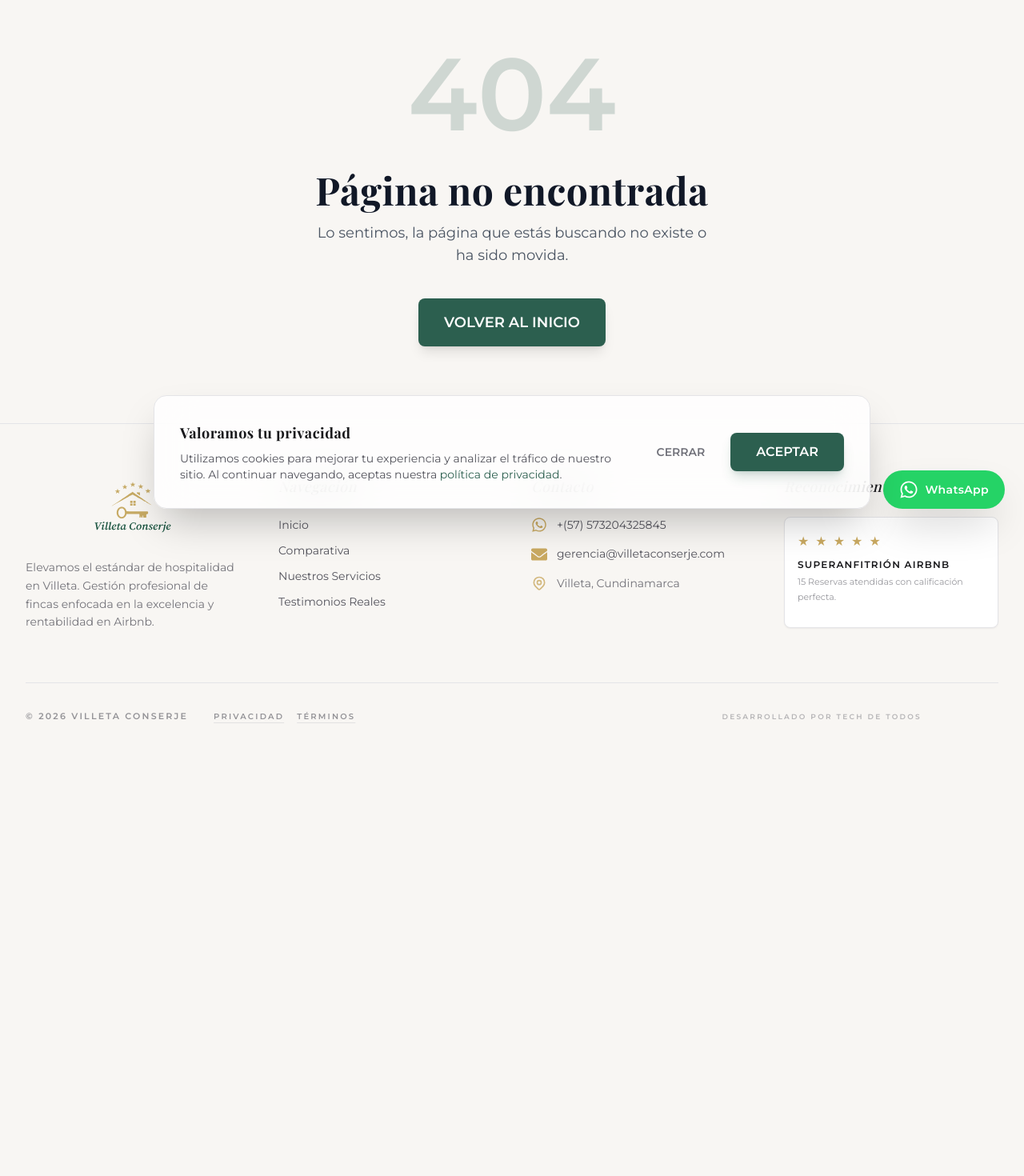
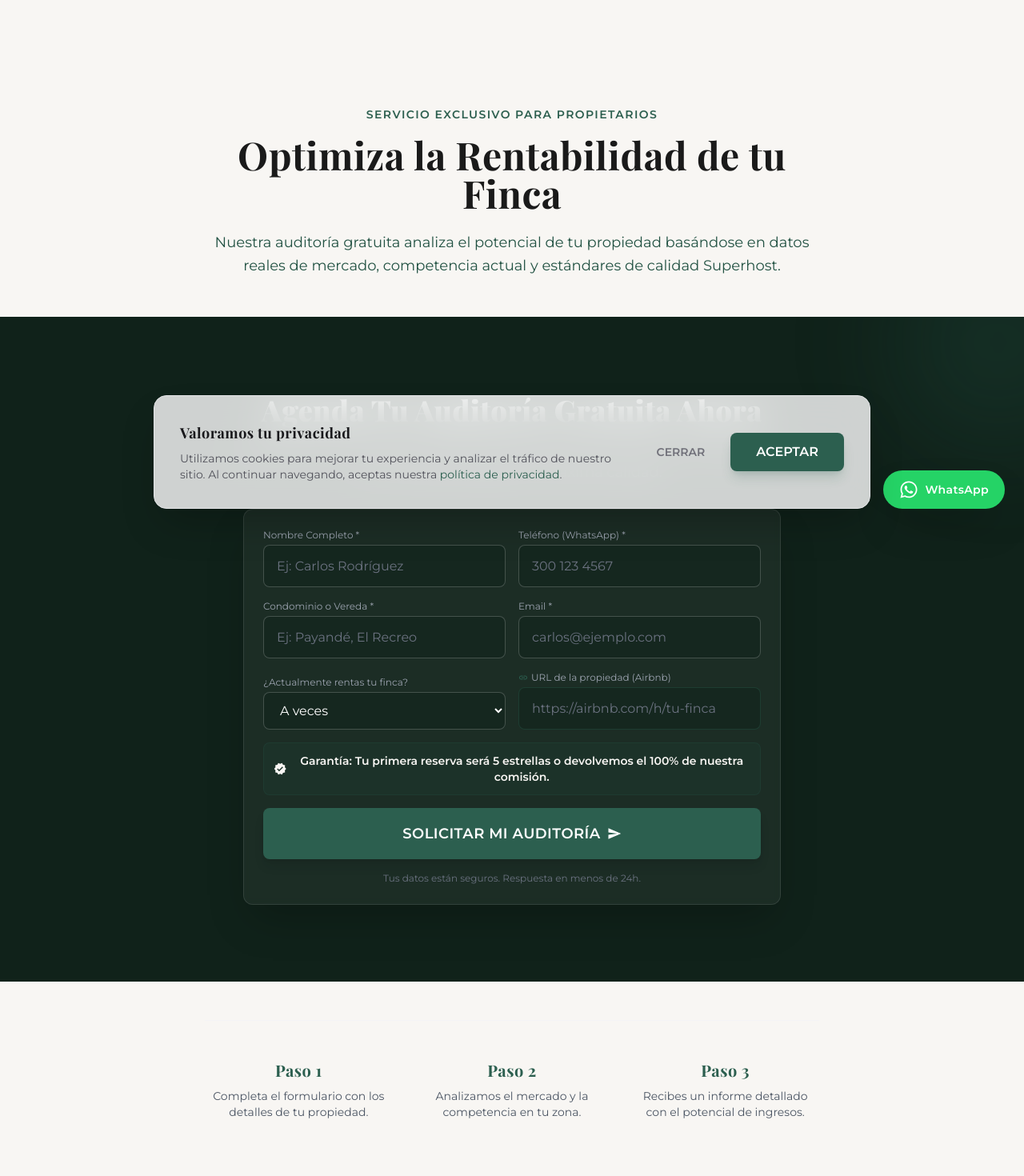
Before and after one commit to jhonatan-monsalve/villeta-conserje, a Next.js app: page /auditoria in a window 1280 px wide. Before the commit this address had no page. Shown: the part 140-1610 px from the top of the page at 80% size. Before the commit the page ends 1093 px from the top, so only its background shows below. Built offline with nearby package versions, Linux system fonts and the light colour scheme; a web font is replaced by a local one.

Commit message:
feat: Add Auditoria page and update navigation

```diff
--- /dev/null
+++ b/src/app/auditoria/page.tsx
@@ -0,0 +1,61 @@
+import { ContactForm } from "@/components/sections/Contact/ContactForm";
+import { Container } from "@/components/layout/Container";
+import { Metadata } from "next";
+
+export const metadata: Metadata = {
+    title: "Agendar Auditoría Gratuita | Villeta Conserje",
+    description: "Solicita una auditoría de ingresos gratuita para tu finca en Villeta. Descubre cuánto puedes ganar en Airbnb con nuestra gestión profesional.",
+    keywords: ["auditoría airbnb villeta", "rentabilidad fincas villeta", "gestión airbnb colombia", "ingresos alquiler vacacional"],
+    alternates: {
+        canonical: '/auditoria',
+    },
+    openGraph: {
+        title: "Agendar Auditoría Gratuita | Villeta Conserje",
+        description: "Descubre el potencial real de ingresos de tu finca en Villeta con nuestra auditoría gratuita.",
+        url: 'https://villetaconserje.com/auditoria',
+        type: 'website',
+    }
+};
+
+export default function AuditoriaPage() {
+    return (
+        <main className="min-h-screen bg-background pt-24">
+            <div className="py-12 lg:py-20">
+                <Container>
+                    <div className="text-center max-w-3xl mx-auto mb-12">
+                        <span className="text-primary font-bold uppercase tracking-widest text-sm mb-4 block">
+                            Servicio Exclusivo para Propietarios
+                        </span>
+                        <h1 className="text-4xl sm:text-5xl font-display font-bold text-text-main dark:text-white mb-6">
+                            Optimiza la Rentabilidad de tu Finca
+                        </h1>
+                        <p className="text-text-sub dark:text-gray-400 text-lg leading-relaxed">
+                            Nuestra auditoría gratuita analiza el potencial de tu propiedad basándose en datos reales de mercado,
+                            competencia actual y estándares de calidad Superhost.
+                        </p>
+                    </div>
+                </Container>
+
+                {/* Reutilizamos el ContactForm que ya tiene el ID 'auditoria' y el diseño necesario */}
+                <ContactForm />
+
+                <Container>
+                    <div className="max-w-3xl mx-auto mt-12 grid grid-cols-1 md:grid-cols-3 gap-8 text-center border-t border-zinc-100 pt-12">
+                        <div>
+                            <h4 className="font-bold text-xl text-primary mb-2">Paso 1</h4>
+                            <p className="text-sm text-gray-600">Completa el formulario con los detalles de tu propiedad.</p>
+                        </div>
+                        <div>
+                            <h4 className="font-bold text-xl text-primary mb-2">Paso 2</h4>
+                            <p className="text-sm text-gray-600">Analizamos el mercado y la competencia en tu zona.</p>
+                        </div>
+                        <div>
+                            <h4 className="font-bold text-xl text-primary mb-2">Paso 3</h4>
+                            <p className="text-sm text-gray-600">Recibes un informe detallado con el potencial de ingresos.</p>
+                        </div>
+                    </div>
+                </Container>
+            </div>
+        </main>
+    );
+}
--- a/src/app/sitemap.ts
+++ b/src/app/sitemap.ts
@@ -5,7 +5,7 @@ export default function sitemap(): MetadataRoute.Sitemap {
     const baseUrl = 'https://villetaconserje.com'
 
     // Base pages
-    const routes = ['', '/blog', '/privacidad', '/terminos'].map((route) => ({
+    const routes = ['', '/blog', '/auditoria', '/privacidad', '/terminos'].map((route) => ({
         url: `${baseUrl}${route}`,
         lastModified: new Date(),
         changeFrequency: 'monthly' as const,
--- a/src/components/layout/Footer/Footer.tsx
+++ b/src/components/layout/Footer/Footer.tsx
@@ -28,6 +28,7 @@ export function Footer() {
                             <Link href="/#comparativa" className="hover:text-primary transition-colors">Comparativa</Link>
                             <Link href="/#servicios" className="hover:text-primary transition-colors">Nuestros Servicios</Link>
                             <Link href="/#reviews" className="hover:text-primary transition-colors">Testimonios Reales</Link>
+                            <Link href="/auditoria" className="hover:text-primary transition-colors">Auditoría Gratuita</Link>
                         </nav>
                     </div>
 
--- a/src/components/layout/Header/Header.tsx
+++ b/src/components/layout/Header/Header.tsx
@@ -15,6 +15,7 @@ const NAV_LINKS = [
     { href: "/#servicios", label: "Servicios", id: "servicios" },
     { href: "/#reviews", label: "Testimonios", id: "reviews" },
     { href: "/#blog-preview", label: "Blog", id: "blog-preview" },
+    { href: "/#auditoria", label: "Auditoría", id: "auditoria" },
     { href: "/#faq", label: "Preguntas", id: "faq" },
 ];
 
@@ -56,7 +57,7 @@ export function Header() {
 
             const observer = new IntersectionObserver(handleIntersection, observerOptions);
 
-            const sectionIds = ["home", "comparativa", "servicios", "reviews", "blog-preview", "faq"];
+            const sectionIds = ["home", "comparativa", "servicios", "reviews", "blog-preview", "auditoria", "faq"];
             sectionIds.forEach(id => {
                 const el = document.getElementById(id);
                 if (el) observer.observe(el);
@@ -107,11 +108,11 @@ export function Header() {
 
                     {/* Actions */}
                     <div className="flex items-center gap-4">
-                        <a href={SITE_CONFIG.links.whatsapp_audit} target="_blank" rel="noopener noreferrer" className="hidden md:block">
+                        <Link href="/auditoria" className="hidden md:block">
                             <Button className="font-sans text-xs font-bold uppercase tracking-[0.15em] bg-primary text-white px-6 py-3 rounded-[4px] hover:bg-gold hover:text-white hover:-translate-y-0.5 transition-all duration-300 shadow-md">
                                 Auditoría
                             </Button>
-                        </a>
+                        </Link>
 
                         {/* Mobile Menu Toggle */}
                         <button
@@ -139,11 +140,11 @@ export function Header() {
                                     {link.label}
                                 </Link>
                             ))}
-                            <a href={SITE_CONFIG.links.whatsapp_audit} target="_blank" rel="noopener noreferrer" className="mt-2 text-center">
+                            <Link href="/auditoria" className="mt-2 text-center" onClick={() => setIsMenuOpen(false)}>
                                 <Button className="w-full font-sans text-xs font-bold uppercase tracking-[0.15em] bg-primary text-white px-6 py-3 rounded-[4px]">
                                     Solicitar Auditoría
                                 </Button>
-                            </a>
+                            </Link>
                         </nav>
                     </div>
                 )}
--- a/src/components/sections/Hero/Hero.tsx
+++ b/src/components/sections/Hero/Hero.tsx
@@ -2,6 +2,7 @@ import ExportedImage from "next-image-export-optimizer";
 import { Container } from "@/components/layout/Container";
 import { Button } from "@/components/ui/buttons/Button";
 import { SITE_CONFIG } from "@/lib/config/siteConfig";
+import Link from "next/link";
 
 export function Hero() {
     return (
@@ -37,11 +38,11 @@ export function Hero() {
                     </p>
 
                     <div className="flex flex-col sm:flex-row gap-6">
-                        <a href={SITE_CONFIG.links.whatsapp_audit} target="_blank" rel="noopener noreferrer">
+                        <Link href="/#auditoria">
                             <Button className="w-full sm:w-auto font-sans font-semibold uppercase tracking-[0.15em] bg-[#10221a] text-white px-10 py-5 rounded-[4px] hover:bg-gold hover:text-white hover:-translate-y-1 transition-all duration-500 shadow-xl border border-white/10 text-sm">
                                 Solicitar Auditoría
                             </Button>
-                        </a>
+                        </Link>
                         <a href="#servicios">
                             <Button variant="ghost" className="w-full sm:w-auto font-sans font-semibold uppercase tracking-[0.15em] text-white bg-transparent border border-white/30 px-10 py-5 rounded-[4px] hover:bg-white hover:text-black hover:-translate-y-1 transition-all duration-500 backdrop-blur-sm text-sm">
                                 Ver Cómo Funciona
```
